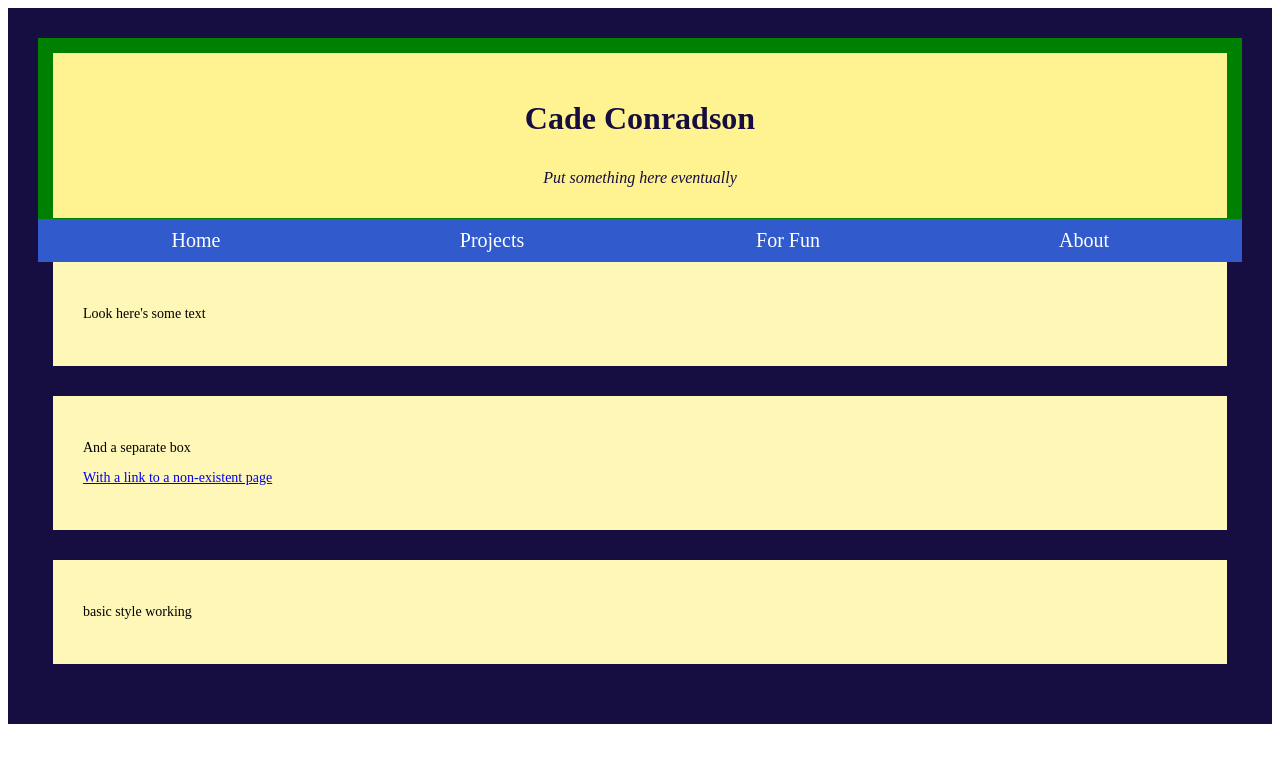
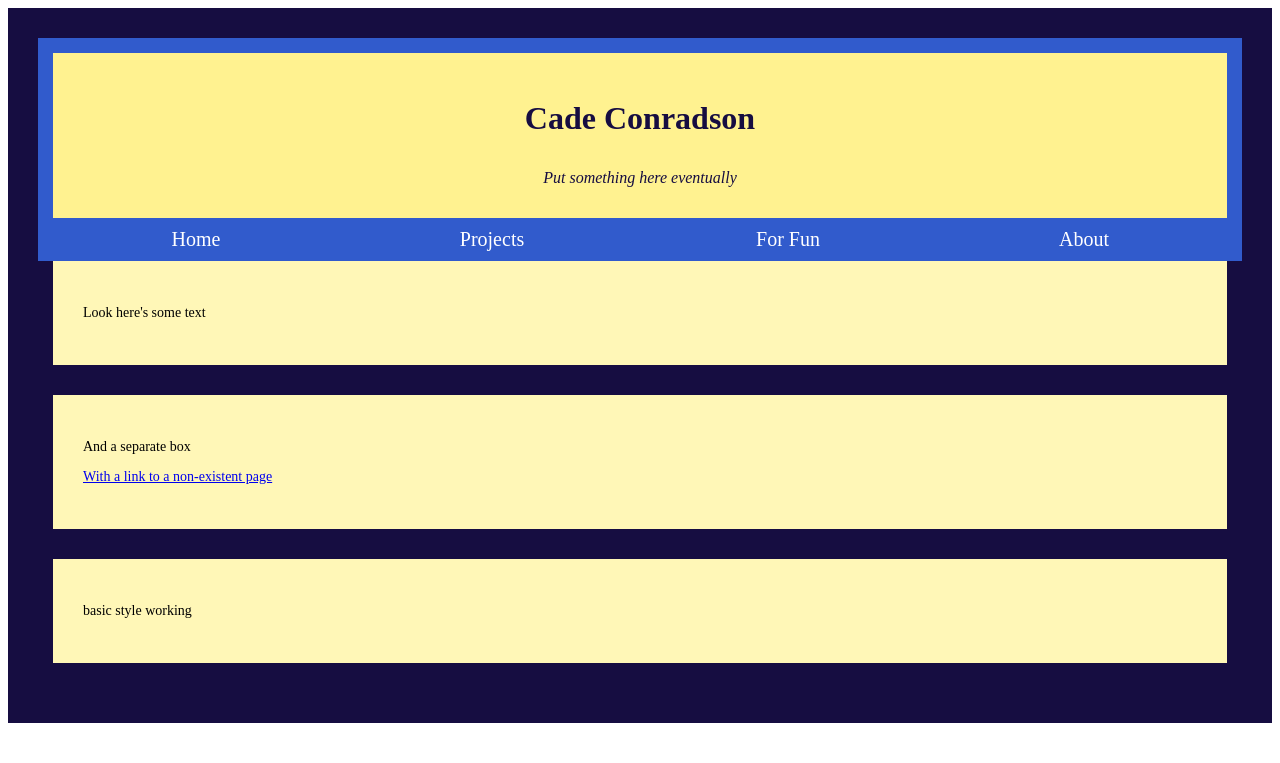
Before and after one commit to cconradson/cconradson.github.io, a Jekyll site: the page built from index.html, in a window 1280 px wide. Shown: the top 763 px of the page. Built offline with Jekyll 4.4.1, drawn with Linux system fonts in a browser that asks for light colours.

Commit message:
header border color fix

```diff
--- a/assets/css/main.css
+++ b/assets/css/main.css
@@ -1,7 +1,7 @@
 div[id="header"] {
 	text-align: center;
-	border-color: green;
-	border-width: 15px 15px 1px 15px;
+	border-color: #315bcc;
+	border-width: 15px 15px 0px 15px;
 	border-style: solid;
 	color: #160d41;
 	padding: 15px;
```
